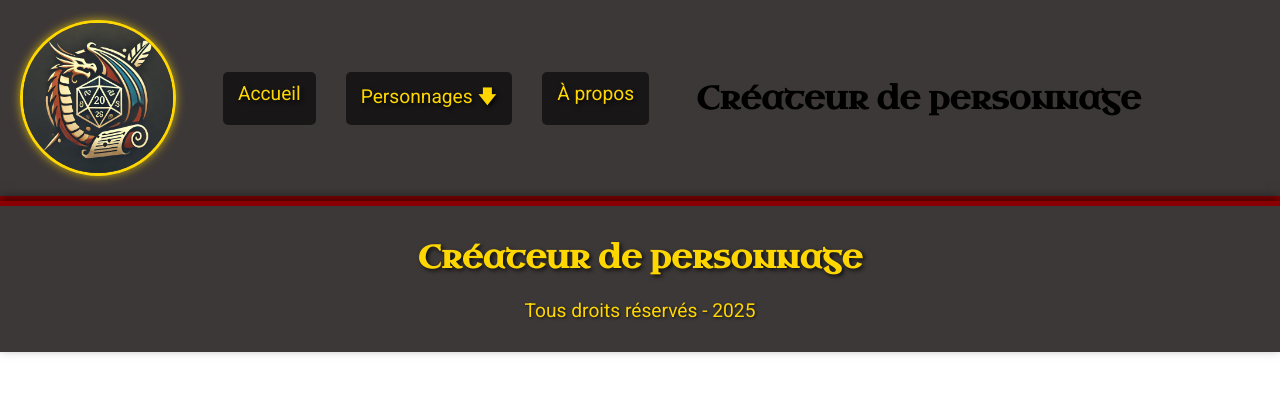
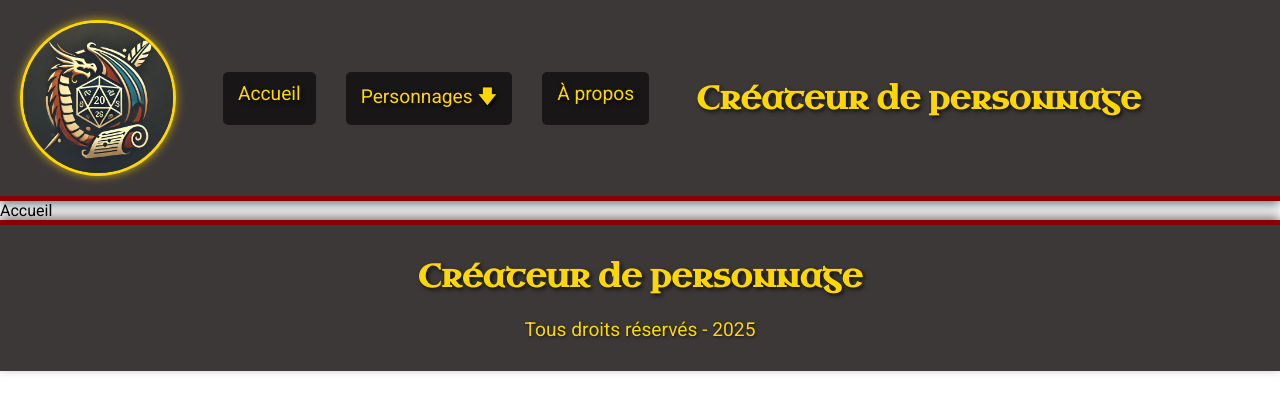
Before and after one commit to sebastien-malo-jean/H25-41F_Library_Frontend, a React (Vite) app: page / in a window 1280 px wide. Shown: the top 412 px of the page. Built offline with nearby package versions, Linux system fonts and the light colour scheme.

Commit message:
ajouter la gestion des routes avec react-router-dom, créer les composants Home et CharacterList, et mettre à jour le Header pour la navigation

```diff
--- a/package.json
+++ b/package.json
@@ -14,7 +14,8 @@
   },
   "dependencies": {
     "react": "^19.0.0",
-    "react-dom": "^19.0.0"
+    "react-dom": "^19.0.0",
+    "react-router-dom": "^7.2.0"
   },
   "devDependencies": {
     "@eslint/js": "^9.19.0",
--- a/src/components/App/App.jsx
+++ b/src/components/App/App.jsx
@@ -1,12 +1,20 @@
+//css de la page App
 import "./App.css";
+import { Routes, Route } from "react-router-dom";
+//page statiques
 import Header from "../Header/Header";
 import Footer from "../Footer/Footer";
-
+//routes
+import Home from "../Home/Home";
+import CharacterList from "../characterList/CharacterList";
 function App() {
   return (
     <body>
       <Header />
-      <main></main>
+      <Routes>
+        <Route path="/" element={<Home />} />
+        <Route path="/Characters" element={<CharacterList />} />
+      </Routes>
       <Footer />
     </body>
   );
--- a/src/components/Header/Header.css
+++ b/src/components/Header/Header.css
@@ -81,3 +81,11 @@
         text-decoration: none;
         color: gold;
     }
+
+    header h1 {
+        font-family: 'Uncial Antiqua', cursive;
+        font-size: 2rem;
+        color: gold;
+        margin: 10px 0;
+        text-shadow: 2px 2px 4px rgba(0, 0, 0, 0.8);
+    }
--- a/src/components/Header/Header.jsx
+++ b/src/components/Header/Header.jsx
@@ -1,4 +1,8 @@
+//import du Css pour le header
 import "./header.css";
+//importation des routes
+import { NavLink, Link } from "react-router-dom";
+//importation du logo
 import logo from "../../assets/img/logo.jpg";
 function Header() {
   return (
@@ -9,13 +13,13 @@ function Header() {
       <nav>
         <ul>
           <li>
-            <a href="#">Accueil</a>
+            <NavLink to={"/"}>Accueil</NavLink>
           </li>
           <li>
             Personnages 🡇
             <ul>
               <li>
-                <a href="#">Liste des personnages</a>
+                <NavLink to={"/characters"}>Liste des personnages</NavLink>
               </li>
               <li>
                 <a href="#">Création d'un nouveau personnage</a>
--- /dev/null
+++ b/src/components/Home/Home.jsx
@@ -0,0 +1,7 @@
+import React from "react";
+
+function Home() {
+  return <div>Accueil</div>;
+}
+
+export default Home;
--- /dev/null
+++ b/src/components/characterList/CharacterList.jsx
@@ -0,0 +1,29 @@
+import { useState, useEffect } from "react";
+
+function CharacterList() {
+  let [characters, setCharacters] = useState([]);
+
+  useEffect(() => {
+    async function fetchData() {
+      const response = await fetch(
+        "https://h25-41f-library.onrender.com/characters"
+      );
+      const charactersDatas = await response.json();
+      setCharacters(charactersDatas);
+    }
+    fetchData();
+  }, []);
+
+  return (
+    <main>
+      <h2>Liste des Personnages</h2>
+      <div className="grid">
+        {characters.map((character) => {
+          return <div key={character.id}>{character.name}</div>;
+        })}
+      </div>
+    </main>
+  );
+}
+
+export default CharacterList;
--- a/src/main.jsx
+++ b/src/main.jsx
@@ -1,10 +1,16 @@
-import { StrictMode } from "react";
-import { createRoot } from "react-dom/client";
-import App from "./components/App/App";
+//css du main
 import "./assets/css/styles.css";
 
-createRoot(document.getElementById("root")).render(
+//import de react
+import { StrictMode } from "react";
+import ReactDOM from "react-dom/client";
+import App from "./components/App/App";
+import { BrowserRouter } from "react-router-dom";
+
+ReactDOM.createRoot(document.getElementById("root")).render(
   <StrictMode>
-    <App />
+    <BrowserRouter>
+      <App />
+    </BrowserRouter>
   </StrictMode>
 );
```
Also changed, not shown: 1 other file (tests, documents, lock files or other folders).
